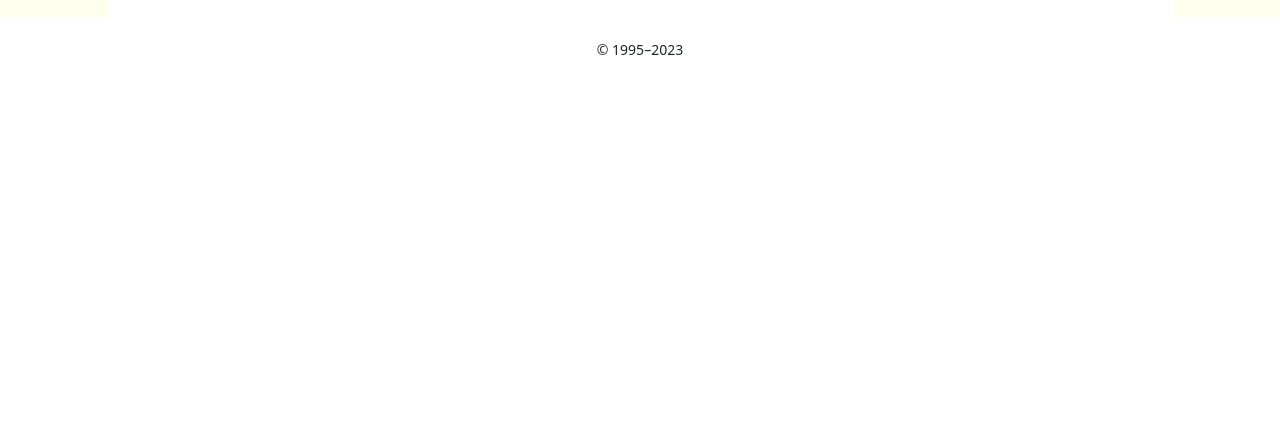
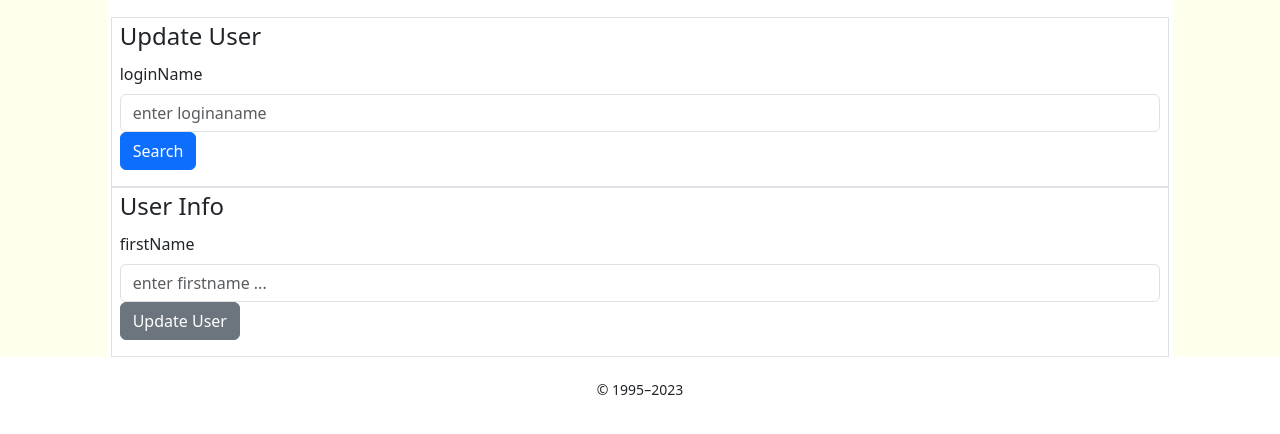
Before and after one commit to diktala/django-internaltools, a Django app: template internaltools/updateuser/templates/updateuser/sample.html in a window 1280 px wide. Shown: the part 254-688 px from the top of the page. Run offline with Django 3.2, Linux system fonts and the light colour scheme; the template is opened without the code that fills it, so the values that code supplies are empty; some libraries are stand-ins or nearby versions.

Commit message:
add initial form

```diff
--- a/internaltools/templates/internaltools/base.html
+++ b/internaltools/templates/internaltools/base.html
@@ -24,7 +24,7 @@
     </head>
     <body>
         <div class="text-white font-weight-bold bg-danger">Internet</div>
-        {% include 'internaltools/topmenu.html' with domain="example.com" %}
+        {% include 'internaltools/topmenu.html' with domain=domain urlQuery=urlQuery %}
         <main class="container-fluid">
 <div class="row">
     <!-- left column -->
--- a/internaltools/updateuser/templates/updateuser/sample.html
+++ b/internaltools/updateuser/templates/updateuser/sample.html
@@ -1,9 +1,48 @@
 {% extends "internaltools/base.html" %}
-{% block title %}
-updateuser
-{% endblock %}
+{% block title %}updateuser{% endblock %}
+
+{% if isUserExist %}
+    {%    with buttonStyle="success" isValid="is-valid" isDisabled="" %}
+    {% endwith %}
+{% else %}
+    {%    with buttonStyle="secondary" isValid="is-invalid" isDisabled="disabled" %}
+    {% endwith %}
+{% endif %}
 {% block content %}
 <p>TESTING BASE HTML</p>
 <p>Test: {{ test }}</p>
 <p>myTax: {{ myTax }}</p>
+    <!-- form search users -->
+    <form id="SearchLoginForm" action="" novalidate="" method="GET">
+        <div class="row g-3">
+            <fieldset class="form-group border">
+                <legend>
+                    Update User
+                </legend>
+                {# {{ formSearchLogin.csrf_token }} #}
+                <label for="labelLoginName" class="form-label">loginName</label>
+                <input type="text" class="form-control" id="labelLoginName" placeholder="enter loginaname">
+                <button type="submit" class="btn btn-primary mb-3">Search</button>
+            </fieldset>
+        </div>
+    </form>
+    <!-- end form search users -->
+    <!-- form update users -->
+    <form id="UserInfoForm" action="" novalidate="" method="POST">
+    {% csrf_token %}
+        <div class="row g-3">
+            <fieldset class="form-group border" {{ isDisabled }}>
+                <legend>
+                    User Info
+                </legend>
+                <button disabled style="display:none;">
+                <!-- this hidden button to disable submit on Enter key -->
+                </button>
+                <label for="labelFirstName" class="form-label">firstName</label>
+                <input type="text" class="form-control" id="labelFirstName" placeholder="enter firstname ...">
+                <button type="submit" class="btn btn-secondary mb-3">Update User</button>
+            </fieldset>
+        </div>
+    </form>
+    <!-- end form update users -->
 {% endblock %}
```
Also changed, not shown: internaltools/updateuser/views.py (+10 -1 lines), internaltools/static/internaltools/README.md, 1 other file.
